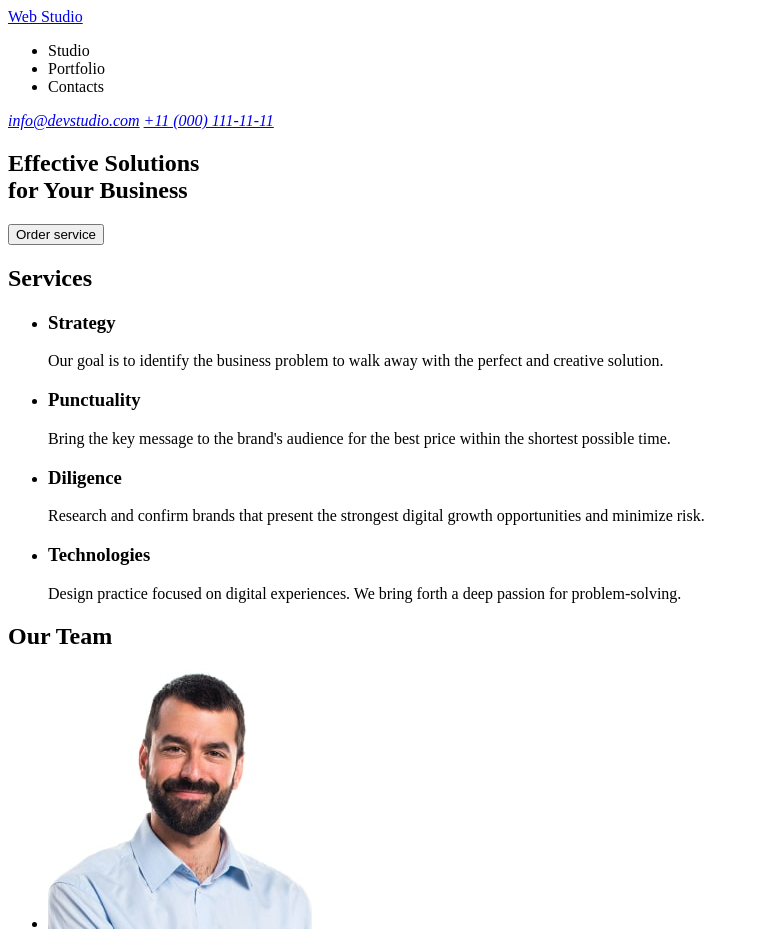
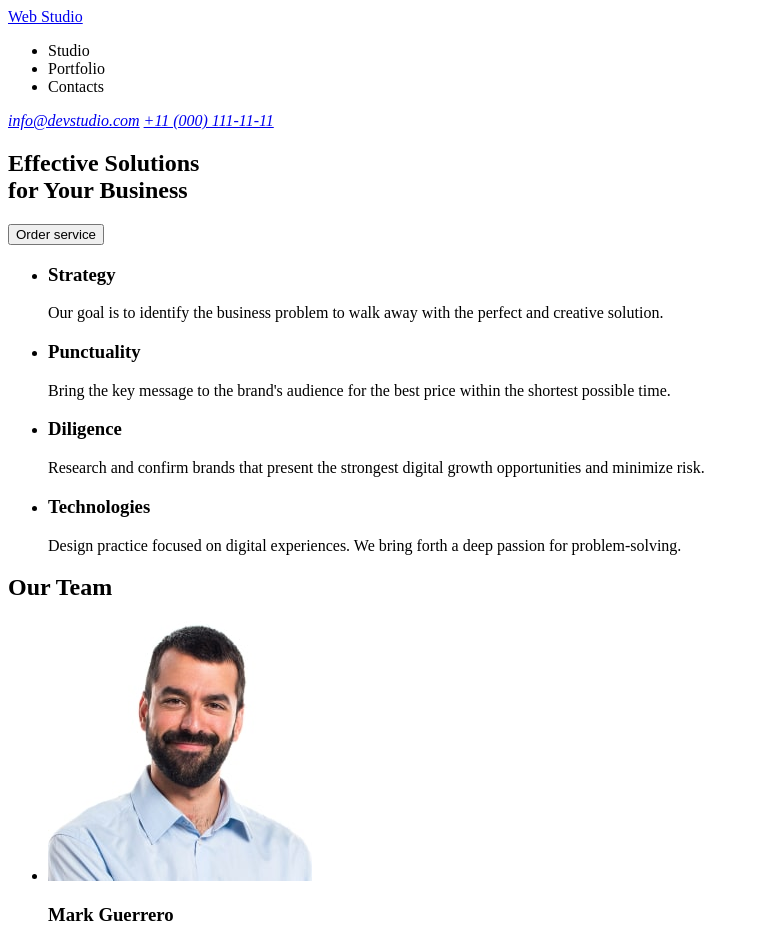
Before and after one commit to borysmr/goit-markup-hw-01, a plain HTML site: page index.html in a window 1280 px wide. Shown: the top 932 px of the page, without its empty margins (0-759 px from the left). Drawn offline with Linux system fonts and the light colour scheme.

Commit message:
HW-01_v1

```diff
--- a/index.html
+++ b/index.html
@@ -32,7 +32,6 @@
       </section>
       <!-- Services without h2 -->
       <section>
-        <h2>Services</h2>
         <ul>
           <li>
             <h3>Strategy</h3>
```
